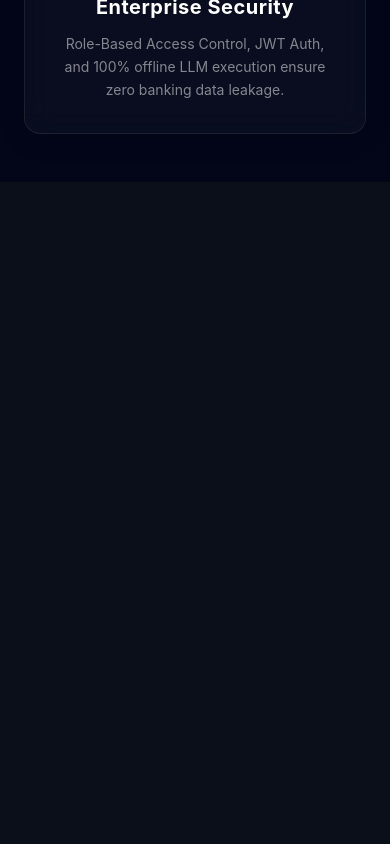
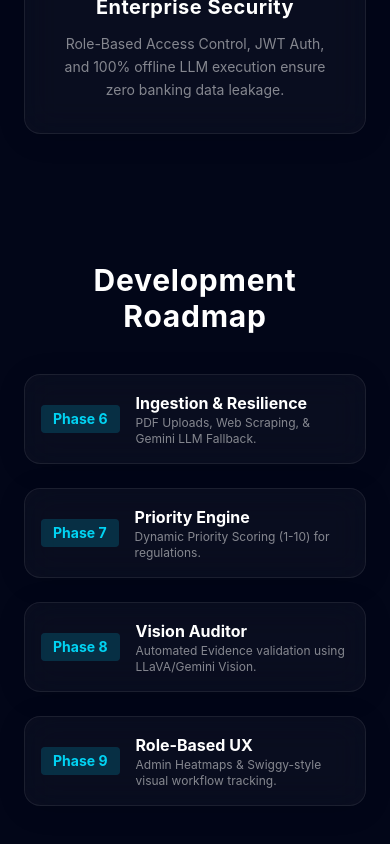
Before and after one commit to DAREDEVIL-OF-NEXUS/RegIntel-AI, a React app in the folder frontend/: page / in a window 390 px wide. Shown: the part 1807-2651 px from the top of the page. Before the commit the page ends 1989 px from the top, so only its background shows below. Built offline with nearby package versions, Linux system fonts and the light colour scheme; no server answers; the HTML template or start-up script is replaced by a standard one.

Commit message:
docs: formalize phases 6-10 roadmap and update web app documentation UI

```diff
--- a/frontend/src/pages/Architecture.jsx
+++ b/frontend/src/pages/Architecture.jsx
@@ -39,6 +39,13 @@ export default function Architecture() {
               <strong>Context Injected:</strong> "Previous Circular 2023 stated MFA must be enabled for all employees."
             </div>
           </motion.div>
+
+          <motion.div whileHover={{ scale: 1.02 }} className="glass-panel p-8 border border-white/10 hover:border-green-400/50 transition-colors shadow-xl md:col-span-2">
+            <h2 className="text-2xl font-bold text-green-400 mb-4 tracking-wide">3. Fault-Tolerant Database Architecture</h2>
+            <p className="text-white/70 leading-relaxed mb-6">
+              Enterprise software cannot go down. The backend employs an active-probing fallback mechanism. Upon startup, it tests the primary Cloud PostgreSQL connection. If it detects a network outage or invalid credentials, it gracefully and instantly falls back to a local SQLite database without dropping a single API request, ensuring 100% uptime.
+            </p>
+          </motion.div>
         </div>
 
         <div className="glass-panel p-10 mb-12 w-full shadow-2xl relative overflow-hidden">
@@ -67,6 +74,28 @@ export default function Architecture() {
           </div>
         </div>
 
+        <div className="glass-panel p-10 mb-12 w-full shadow-2xl relative overflow-hidden">
+          <h2 className="text-3xl font-bold text-white mb-8 text-center tracking-tight">Upcoming Architectural Marvels</h2>
+          <div className="grid grid-cols-1 md:grid-cols-2 gap-6">
+            <div className="bg-white/5 p-6 rounded-xl border border-white/10 hover:border-cyan-400/30 transition">
+              <h3 className="text-cyan-400 font-bold mb-2">Dual-LLM Failover</h3>
+              <p className="text-sm text-white/60">If the offline local Ollama node crashes or lacks resources, the API Gateway will instantly reroute requests to Gemini 1.5 Flash via a secure cloud tunnel.</p>
+            </div>
+            <div className="bg-white/5 p-6 rounded-xl border border-white/10 hover:border-purple-400/30 transition">
+              <h3 className="text-purple-400 font-bold mb-2">Vision Auditor Pipeline</h3>
+              <p className="text-sm text-white/60">Instead of humans verifying compliance proofs, uploaded images will be passed through LLaVA (offline) or Gemini Vision to algorithmically determine if the evidence matches the MAP.</p>
+            </div>
+            <div className="bg-white/5 p-6 rounded-xl border border-white/10 hover:border-blue-400/30 transition">
+              <h3 className="text-blue-400 font-bold mb-2">Priority Queue Engine</h3>
+              <p className="text-sm text-white/60">Agents will be upgraded to syntactically score regulatory impact severity out of 10. PostgreSQL indexes will serve personalized, sorted queues for officers dynamically.</p>
+            </div>
+            <div className="bg-white/5 p-6 rounded-xl border border-white/10 hover:border-green-400/30 transition">
+              <h3 className="text-green-400 font-bold mb-2">State-Driven UX</h3>
+              <p className="text-sm text-white/60">Frontend dashboards will directly subscribe to the Graph Engine's state, tracking the exact progression of a document from Ingestion -> MAP Generation -> Audit like a Swiggy delivery tracker.</p>
+            </div>
+          </div>
+        </div>
+
       </motion.div>
     </div>
   );
--- a/frontend/src/pages/Home.jsx
+++ b/frontend/src/pages/Home.jsx
@@ -54,6 +54,28 @@ export default function Home() {
           desc="Role-Based Access Control, JWT Auth, and 100% offline LLM execution ensure zero banking data leakage."
         />
       </div>
+
+      <div className="mt-32 w-full max-w-5xl relative z-10 mb-20">
+        <h2 className="text-3xl font-bold text-center mb-10 tracking-wide text-white">Development Roadmap</h2>
+        <div className="grid grid-cols-1 md:grid-cols-2 gap-6">
+          <RoadmapCard phase="Phase 6" title="Ingestion & Resilience" desc="PDF Uploads, Web Scraping, & Gemini LLM Fallback." />
+          <RoadmapCard phase="Phase 7" title="Priority Engine" desc="Dynamic Priority Scoring (1-10) for regulations." />
+          <RoadmapCard phase="Phase 8" title="Vision Auditor" desc="Automated Evidence validation using LLaVA/Gemini Vision." />
+          <RoadmapCard phase="Phase 9" title="Role-Based UX" desc="Admin Heatmaps & Swiggy-style visual workflow tracking." />
+        </div>
+      </div>
+    </div>
+  );
+}
+
+function RoadmapCard({ phase, title, desc }) {
+  return (
+    <div className="flex items-center gap-4 glass-panel p-4 border border-white/5 hover:border-cyan-400/30 transition-colors">
+      <div className="bg-cyan-500/20 text-cyan-400 px-3 py-1 rounded font-bold text-sm whitespace-nowrap">{phase}</div>
+      <div>
+        <h4 className="font-bold text-white">{title}</h4>
+        <p className="text-white/50 text-xs">{desc}</p>
+      </div>
     </div>
   );
 }
```
Also changed, not shown: 3 other files (tests, documents, lock files or other folders).
